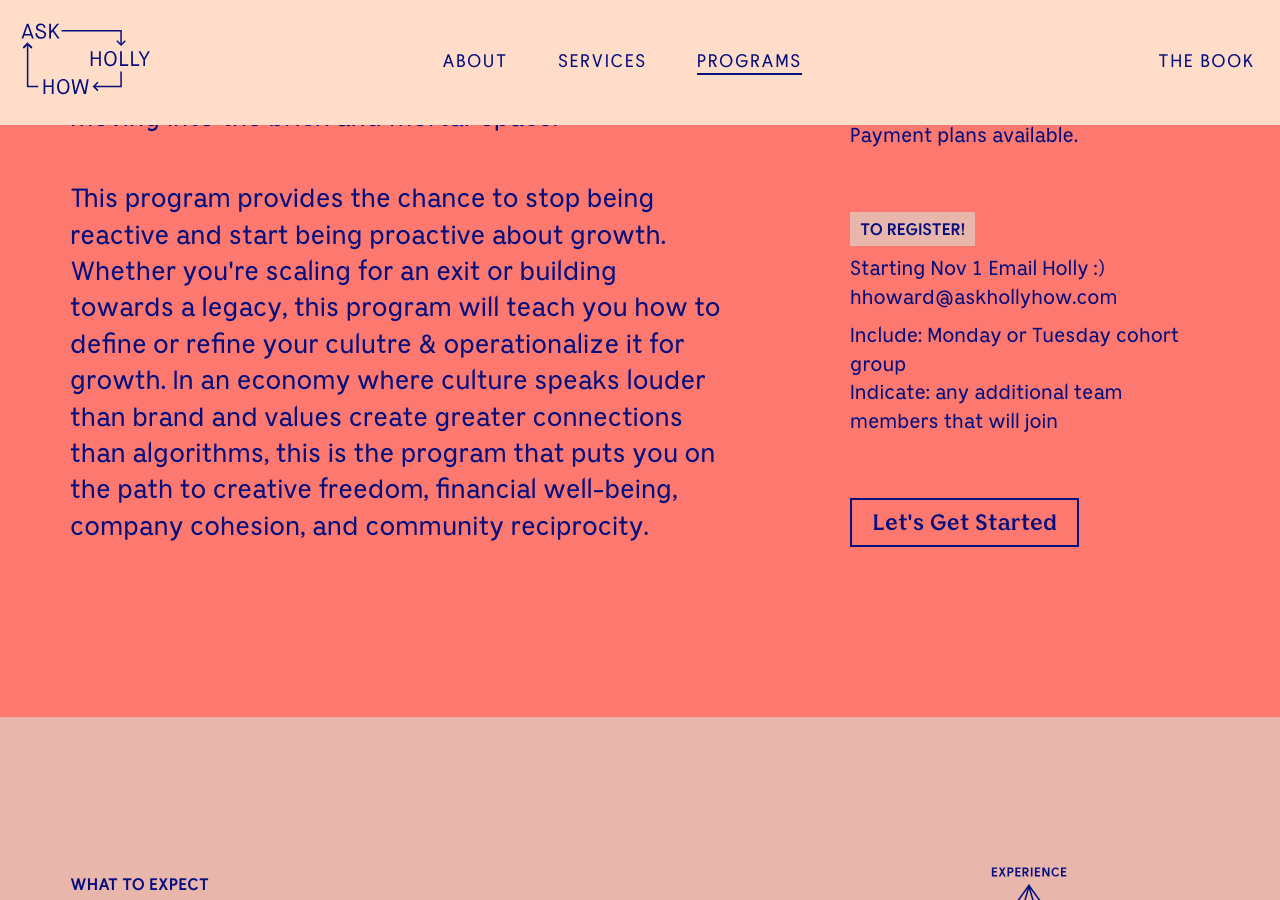
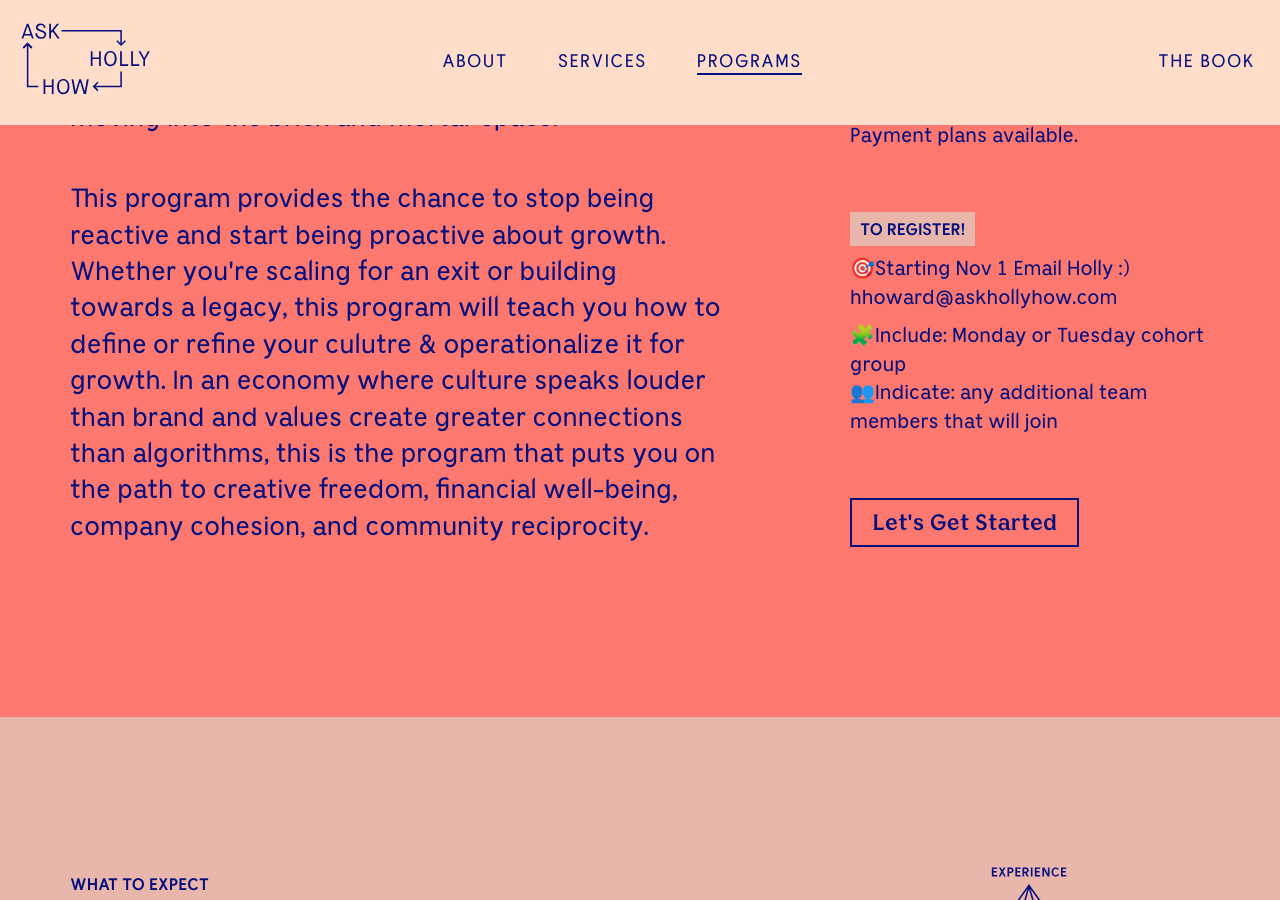
Before and after one commit to hollyhoward78/ask-holly-how, a Jekyll site: the page built from _pages/programs.md, in a window 1280 px wide and 900 px high, scrolled down 1067 px. Built offline with Jekyll 4.4.1, drawn with Linux system fonts in a browser that asks for light colours; a script that is not in the unit is left out; comment, search, counter and statistics services are not loaded; part of the change alters nothing that is shown.

```diff
--- a/_layouts/programs.html
+++ b/_layouts/programs.html
@@ -41,9 +41,9 @@ layout: base
           <p>💥Regstration opens on Nov 1, 2021. 💲The fee for this program is $5000 with a 10% early bird discount open from Nov 1 - Nov 12. ➕Additional team members can join for $1000. Payment plans available.</p>
 
           <h6 class="up-next m-xs-t-2">To Register!</h6>
-            <p>Starting Nov 1 Email Holly :) hhoward@askhollyhow.com</p>
-          <p>Include: Monday or Tuesday cohort group<br/>
-            Indicate: any additional team members that will join</p>
+            <p>🎯Starting Nov 1 Email Holly :) hhoward@askhollyhow.com</p>
+          <p>🧩Include: Monday or Tuesday cohort group<br/>
+            👥Indicate: any additional team members that will join</p>
             <!-- <p class="caption"> This program is currently being taught at Industry City Innovation Lab in partnership with SBIDC and JP Morgan through the initiative <a href="http://www.sbidc.org/services/business-services/plan-for-growth/" target="_blank">Plan for Growth</a></p> -->
           <a href="mailto:hhoward@askhollyhow.com" target="_blank"><button class="btn-md serif bold m-xs-t-2">Let's Get Started</button></a>
         </div>
```
